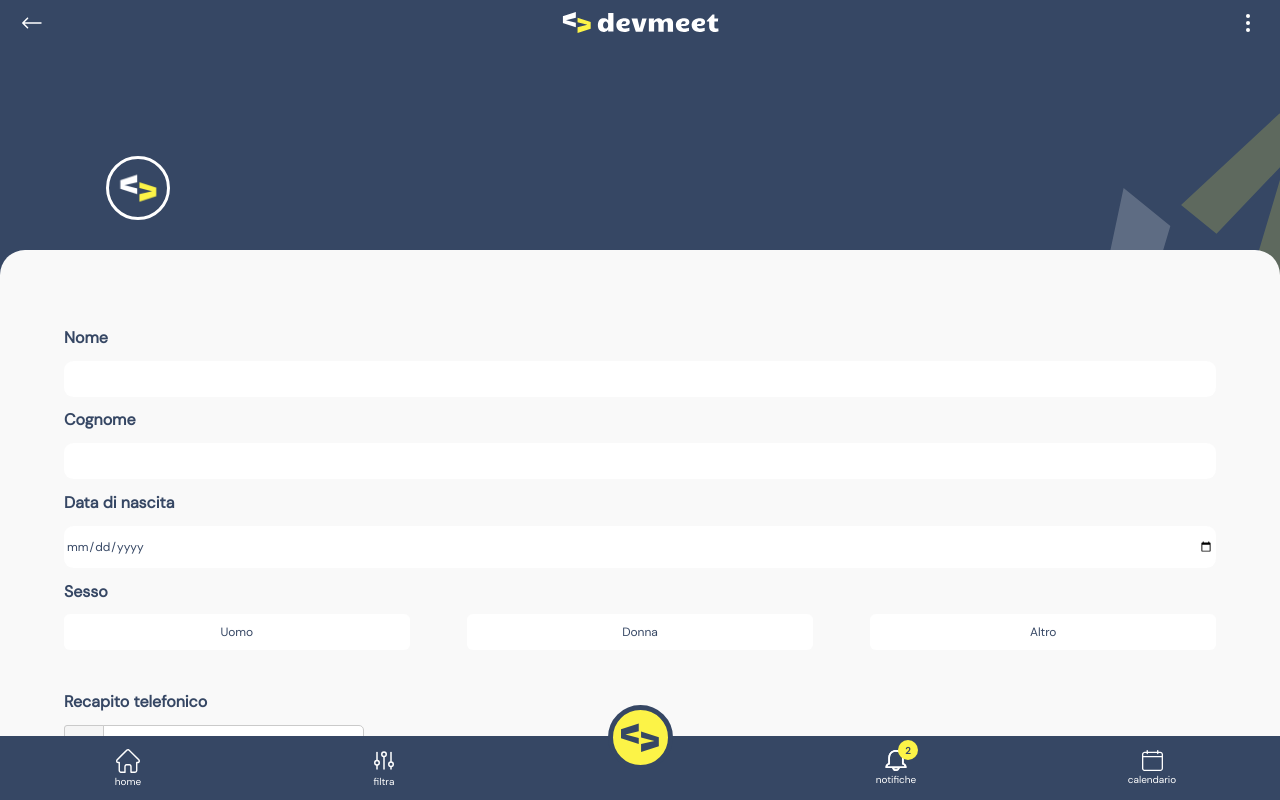
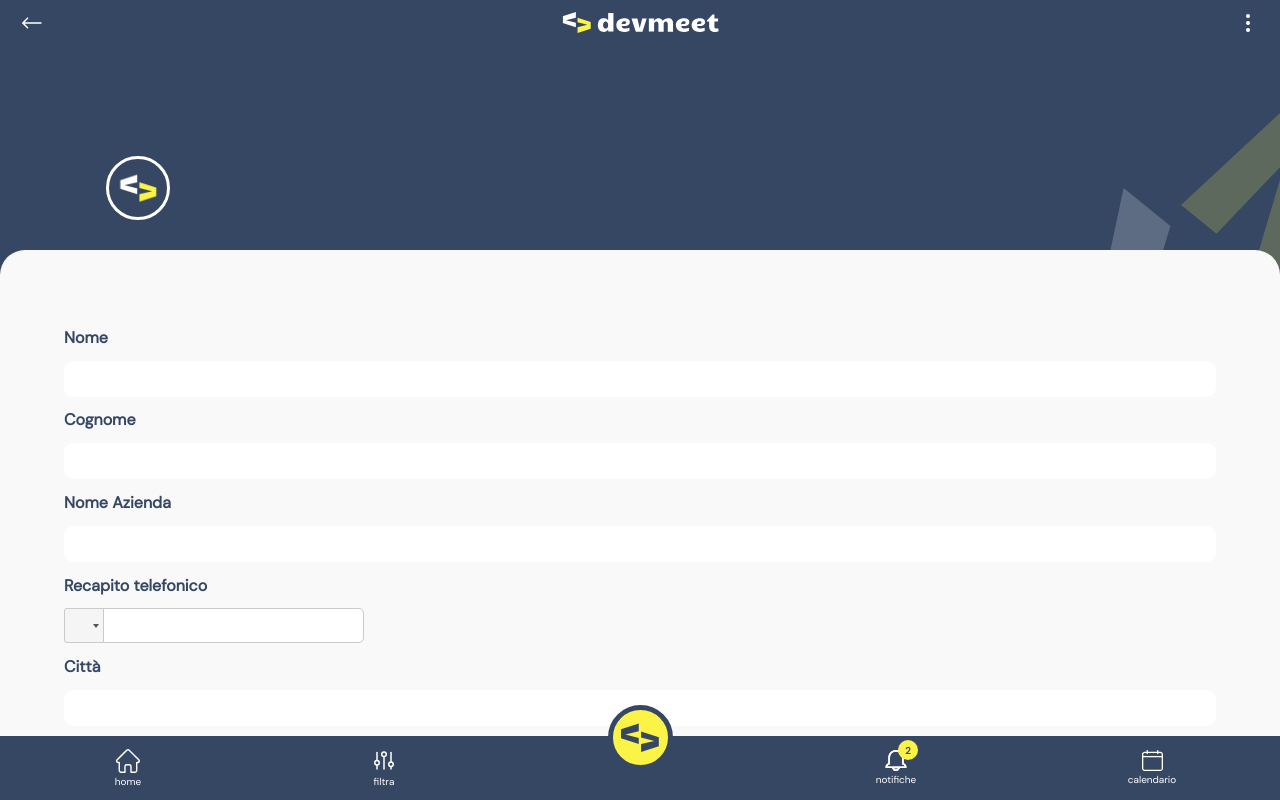
Before and after one commit to Emiliano-S/devmeet, a React (Create React App) app: page /ProfileSettings in a window 1280 px wide. Shown: the top 800 px of the page. Built offline with nearby package versions, Linux system fonts and the light colour scheme.

Commit message:
fix style

```diff
--- a/src/components/FormRow.js
+++ b/src/components/FormRow.js
@@ -82,7 +82,7 @@ function FormRow({
             required={!notRequired}
             placeholder={ph}
             onChange={handleChange}
-          ></input>
+          />
         </>
       )}
 
--- a/src/components/ProfileSettings.js
+++ b/src/components/ProfileSettings.js
@@ -4,7 +4,7 @@ import Devmeet from "../assets/img/userPicture/devmeet.png";
 import MarioVerde from "../assets/img/userPicture/MarioVerde.png";
 import { Link, useNavigate } from "react-router-dom";
 
-export function ProfileSettings({ data, user }) {
+export function ProfileSettings({ data, user, company }) {
   const {
     first_name,
     last_name,
@@ -73,7 +73,7 @@ export function ProfileSettings({ data, user }) {
             }}
           >
             {/* {first_name} {last_name} */}
-            <h2 style={{ fontWeight: "bold", color: "white" }}>Mario Verde</h2>
+            <h2 style={{ fontWeight: "bold", color: "white" }}>Devmeet</h2>
           </div>
           <div
             className="ProfileJob"
@@ -85,9 +85,7 @@ export function ProfileSettings({ data, user }) {
           >
             <div>
               {/* {profession} */}
-              <p style={{ fontWeight: "500", color: "white" }}>
-                Full Stack Developer
-              </p>
+              <p style={{ fontWeight: "500", color: "white" }}>Web Developer</p>
             </div>
           </div>
         </div>
@@ -113,7 +111,7 @@ export function ProfileSettings({ data, user }) {
           height: "142vh",
         }}
       >
-        <Form user />
+        <Form company />
       </div>
     </>
   );
```
